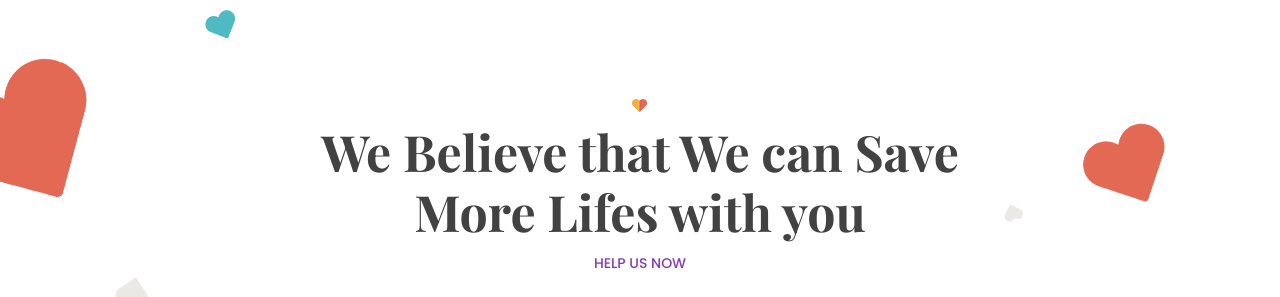
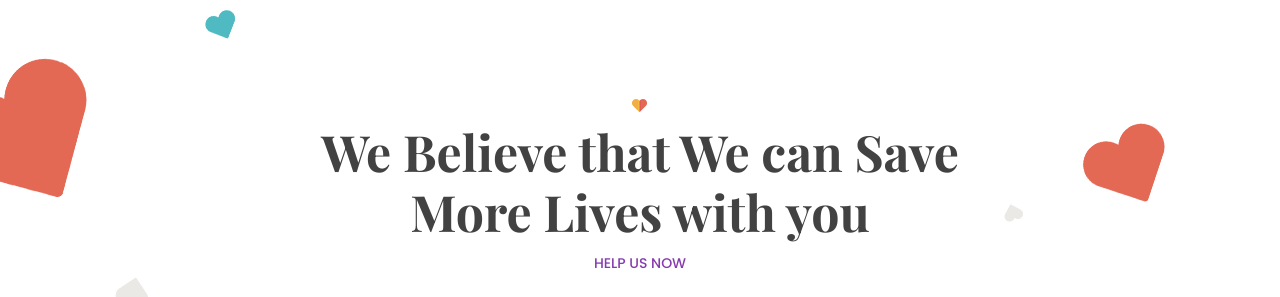
Before and after one commit to felixodette/tptrust, a React (Create React App) app: page / in a window 1280 px wide. Shown: the part 5280-5577 px from the top of the page. Built offline with nearby package versions, Linux system fonts and the light colour scheme; a web font is replaced by a local one.

Commit message:
Update service area text

```diff
--- a/src/components/ServiceArea.js
+++ b/src/components/ServiceArea.js
@@ -22,7 +22,7 @@ const ServiceArea = () => {
                 <img src="/assets/images/section-icon.png" alt="section-icon"/>
               </div>
               <h2 className="section__title">We Believe that
-                We can Save More Lifes with you</h2>
+                We can Save More Lives with you</h2>
               <p className="section__meta">help us now</p>
             </div>
           </div>
```
